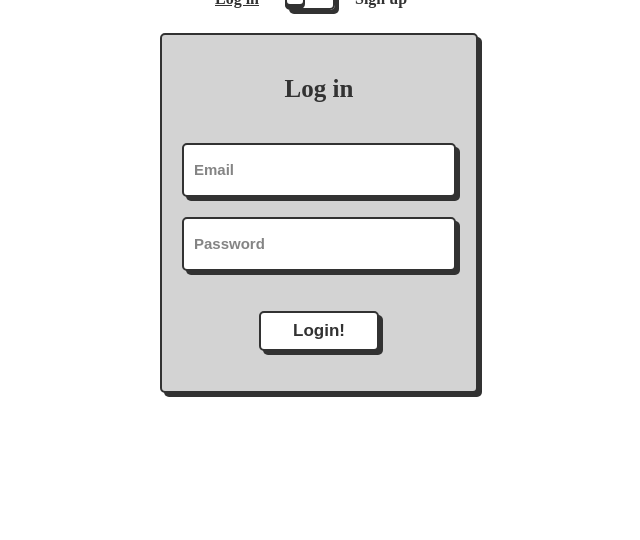
After one commit to Samoggino/QueryDB, a PHP site: page /pages/login.php in a window 1280 px wide. The commit adds this page. Shown: the top 540 px of the page, without its empty margins (330-970 px from the left). Run offline with PHP 8.4, Linux system fonts and the light colour scheme.

Commit message:
login e registrazione

```diff
--- /dev/null
+++ b/handler/login_handler.php
@@ -0,0 +1,35 @@
+<?php
+require_once '../helper/connessione_mysql.php';
+
+function login()
+{
+    echo "<p>login() function called!</p>";
+    if ($_SERVER["REQUEST_METHOD"] == "POST") {
+        $email = $_POST["email"];
+        $password = $_POST["password"];
+
+        $pdo = connectToDatabaseMYSQL();
+        if ($pdo) {
+            $sql = "SELECT * FROM utenti WHERE email = :email AND password = :password";
+            $query = $pdo->prepare($sql);
+            $query->execute(['email' => $email, 'password' => $password]);
+            $righe_del_database = $query->fetchAll();
+
+            foreach ($righe_del_database as $singola_riga) {
+                if ($singola_riga) {
+                    echo "<p>Ciao, " . $singola_riga['nome'] . " " . $singola_riga['cognome'] . "!</p>";
+                    // header("Location: ../landing.html");
+                    // exit;
+                } else {
+                    echo "<p>Utente non trovato!</p>";
+                }
+            }
+
+            if (count($righe_del_database) == 0) {
+                echo "<p>Utente non trovato!</p>";
+            }
+        } else {
+            echo "<p>Errore di connessione al database!</p>";
+        }
+    }
+}
--- /dev/null
+++ b/handler/registrazione_handler.php
@@ -0,0 +1,37 @@
+<?php
+require_once '../helper/connessione_mysql.php';
+
+function registrazione()
+{
+    // Check if the form is submitted
+    if ($_SERVER["REQUEST_METHOD"] == "POST") {
+        // Retrieve form data
+        $nome = $_POST["nome"];
+        $cognome = $_POST["cognome"];
+        $email = $_POST["email"];
+        $password = $_POST["password"];
+
+
+        // Connect to the database
+        $pdo = connectToDatabaseMYSQL();
+        if ($pdo) {
+            // Prepare the SQL statement
+            $sql = "INSERT INTO utenti (nome, cognome, email, password) VALUES (:nome, :cognome, :email, :password)";
+            $query = $pdo->prepare($sql);
+            // Execute the SQL statement
+            $query->execute(['nome' => $nome, 'cognome' => $cognome, 'email' => $email, 'password' => $password]);
+            // Redirect to success page
+            // header("Location: ../landing.html");
+            // exit;
+
+            echo "<p>Utente registrato con successo!</p>";
+            echo "<p>Benvenuto, $nome $cognome!</p>";
+        } else {
+            echo "<p>Errore di connessione al database!</p>";
+        }
+
+        // // Redirect to success page
+        // header("Location: index.php");
+        // exit;
+    }
+}
--- a/helper/connessione_mongodb.php
+++ b/helper/connessione_mongodb.php
@@ -1,6 +1,8 @@
 <?php
 require 'composer/vendor/autoload.php'; // include Composer's autoloader
 
+function connectToDatabaseMONGODB()
+{
     // Connessione al server MongoDB
     $mongoClient = new MongoDB\Client("mongodb://localhost:27017");
 
@@ -26,3 +28,4 @@ if ($result->getInsertedCount() > 0) {
     } else {
         echo "Si è verificato un errore durante l'inserimento del documento.";
     }
+}
--- a/helper/connessione_mysql.php
+++ b/helper/connessione_mysql.php
@@ -1,5 +1,9 @@
 <?php
-function connectToDatabase()
+
+/**
+ * Funzione per connettersi al database
+ */
+function connectToDatabaseMYSQL()
 {
     $dsn = 'mysql:host=localhost;dbname=test';
     $username = 'root';
--- /dev/null
+++ b/pages/login.php
@@ -0,0 +1,66 @@
+<!DOCTYPE html>
+<html lang="en">
+
+<head>
+    <meta charset="UTF-8">
+    <meta name="viewport" content="width=device-width, initial-scale=1.0">
+    <link rel="icon" href="../images/favicon/favicon.ico" type="image">
+    <link rel="stylesheet" href="/styles/login.css">
+
+    <title>Login</title>
+</head>
+
+<body>
+
+    <div class="wrapper">
+        <div class="card-switch">
+            <label class="switch">
+                <input type="checkbox" class="toggle">
+                <span class="slider"></span>
+                <span class="card-side"></span>
+                <div class="flip-card__inner">
+                    <div class="flip-card__front">
+                        <div class="title">Log in</div>
+                        <form method="POST" action="" class="flip-card__form">
+                            <input for="email" class="flip-card__input" name="email" placeholder="Email" type="text" required>
+                            <input for="password" class="flip-card__input" name="password" placeholder="Password" type="password" required>
+                            <input type="hidden" name="action" value="login"> <!-- Campo nascosto per indicare login -->
+                            <button class="flip-card__btn" name="login">Login!</button> <!-- Pulsante per eseguire il login -->
+                        </form>
+                    </div>
+                    <div class="flip-card__back">
+                        <div class="title">Sign up</div>
+                        <form method="POST" action="" class="flip-card__form">
+                            <input for="nome" name="nome" class="flip-card__input" placeholder="Nome" type="text" required>
+                            <input for="cognome" name="cognome" class="flip-card__input" placeholder="Cognome" type="text" required>
+                            <input for="email" name="email" class="flip-card__input" placeholder="Email" type="email" required>
+                            <input for="password" name="password" class="flip-card__input" placeholder="Password" type="password" required>
+                            <input type="hidden" name="action" value="registrazione"> <!-- Campo nascosto per indicare registrazione -->
+                            <button class="flip-card__btn" name="registrazione">Registrami!</button> <!-- Pulsante per eseguire la registrazione -->
+                        </form>
+                    </div>
+                </div>
+            </label>
+        </div>
+    </div>
+
+
+    <?php
+    require '../handler/login_handler.php';
+    require '../handler/registrazione_handler.php';
+
+    if ($_SERVER["REQUEST_METHOD"] == "POST") {
+        if (isset($_POST['login'])) {
+            echo "<p>login() function called!</p>";
+            login();
+        } elseif (isset($_POST['registrazione'])) {
+            registrazione();
+        }
+    }
+    ?>
+
+
+
+</body>
+
+</html>
--- a/styles/global.css
+++ /dev/null
@@ -1,4 +0,0 @@
-* {
-    background-color: black;
-    color: white;
-}
--- /dev/null
+++ b/styles/login.css
@@ -0,0 +1,201 @@
+.wrapper {
+    --input-focus: #2d8cf0;
+    --font-color: #323232;
+    --font-color-sub: #666;
+    --bg-color: #fff;
+    --bg-color-alt: #666;
+    --main-color: #323232;
+    display: flex;
+    flex-direction: column;
+    align-items: center;
+    margin-top: 15%;
+}
+
+/* switch card */
+.switch {
+    transform: translateY(-200px);
+    position: relative;
+    display: flex;
+    flex-direction: column;
+    justify-content: center;
+    align-items: center;
+    gap: 30px;
+    width: 50px;
+    height: 20px;
+}
+
+.card-side::before {
+    position: absolute;
+    content: 'Log in';
+    left: -70px;
+    top: 0;
+    width: 100px;
+    text-decoration: underline;
+    color: var(--font-color);
+    font-weight: 600;
+}
+
+.card-side::after {
+    position: absolute;
+    content: 'Sign up';
+    left: 70px;
+    top: 0;
+    width: 100px;
+    text-decoration: none;
+    color: var(--font-color);
+    font-weight: 600;
+}
+
+.toggle {
+    opacity: 0;
+    width: 0;
+    height: 0;
+}
+
+.slider {
+    box-sizing: border-box;
+    border-radius: 5px;
+    border: 2px solid var(--main-color);
+    box-shadow: 4px 4px var(--main-color);
+    position: absolute;
+    cursor: pointer;
+    top: 0;
+    left: 0;
+    right: 0;
+    bottom: 0;
+    background-color: var(--bg-colorcolor);
+    transition: 0.3s;
+}
+
+.slider:before {
+    box-sizing: border-box;
+    position: absolute;
+    content: "";
+    height: 20px;
+    width: 20px;
+    border: 2px solid var(--main-color);
+    border-radius: 5px;
+    left: -2px;
+    bottom: 2px;
+    background-color: var(--bg-color);
+    box-shadow: 0 3px 0 var(--main-color);
+    transition: 0.3s;
+}
+
+.toggle:checked+.slider {
+    background-color: var(--input-focus);
+}
+
+.toggle:checked+.slider:before {
+    transform: translateX(30px);
+}
+
+.toggle:checked~.card-side:before {
+    text-decoration: none;
+}
+
+.toggle:checked~.card-side:after {
+    text-decoration: underline;
+}
+
+/* card */
+
+.flip-card__inner {
+    width: 300px;
+    height: 350px;
+    position: relative;
+    background-color: transparent;
+    perspective: 1000px;
+    /* width: 100%;
+      height: 100%; */
+    text-align: center;
+    transition: transform 0.8s;
+    transform-style: preserve-3d;
+}
+
+.toggle:checked~.flip-card__inner {
+    transform: rotateY(180deg);
+}
+
+.toggle:checked~.flip-card__front {
+    box-shadow: none;
+}
+
+.flip-card__front,
+.flip-card__back {
+    padding: 20px;
+    position: absolute;
+    display: flex;
+    flex-direction: column;
+    justify-content: center;
+    -webkit-backface-visibility: hidden;
+    backface-visibility: hidden;
+    background: lightgrey;
+    gap: 20px;
+    border-radius: 5px;
+    border: 2px solid var(--main-color);
+    box-shadow: 4px 4px var(--main-color);
+}
+
+.flip-card__back {
+    width: 100%;
+    transform: rotateY(180deg);
+}
+
+.flip-card__form {
+    display: flex;
+    flex-direction: column;
+    align-items: center;
+    gap: 20px;
+}
+
+.title {
+    margin: 20px 0 20px 0;
+    font-size: 25px;
+    font-weight: 900;
+    text-align: center;
+    color: var(--main-color);
+}
+
+.flip-card__input {
+    width: 250px;
+    height: 40px;
+    border-radius: 5px;
+    border: 2px solid var(--main-color);
+    background-color: var(--bg-color);
+    box-shadow: 4px 4px var(--main-color);
+    font-size: 15px;
+    font-weight: 600;
+    color: var(--font-color);
+    padding: 5px 10px;
+    outline: none;
+}
+
+.flip-card__input::placeholder {
+    color: var(--font-color-sub);
+    opacity: 0.8;
+}
+
+.flip-card__input:focus {
+    border: 2px solid var(--input-focus);
+}
+
+.flip-card__btn:active,
+.button-confirm:active {
+    box-shadow: 0px 0px var(--main-color);
+    transform: translate(3px, 3px);
+}
+
+.flip-card__btn {
+    margin: 20px 0 20px 0;
+    width: 120px;
+    height: 40px;
+    border-radius: 5px;
+    border: 2px solid var(--main-color);
+    background-color: var(--bg-color);
+    box-shadow: 4px 4px var(--main-color);
+    font-size: 17px;
+    font-weight: 600;
+    color: var(--font-color);
+    cursor: pointer;
+}
```
Also changed, not shown: index.php (+1 -41 lines), landing.html (added, +45 -0 lines). Lines whose indentation alone changed are shown as unchanged.
